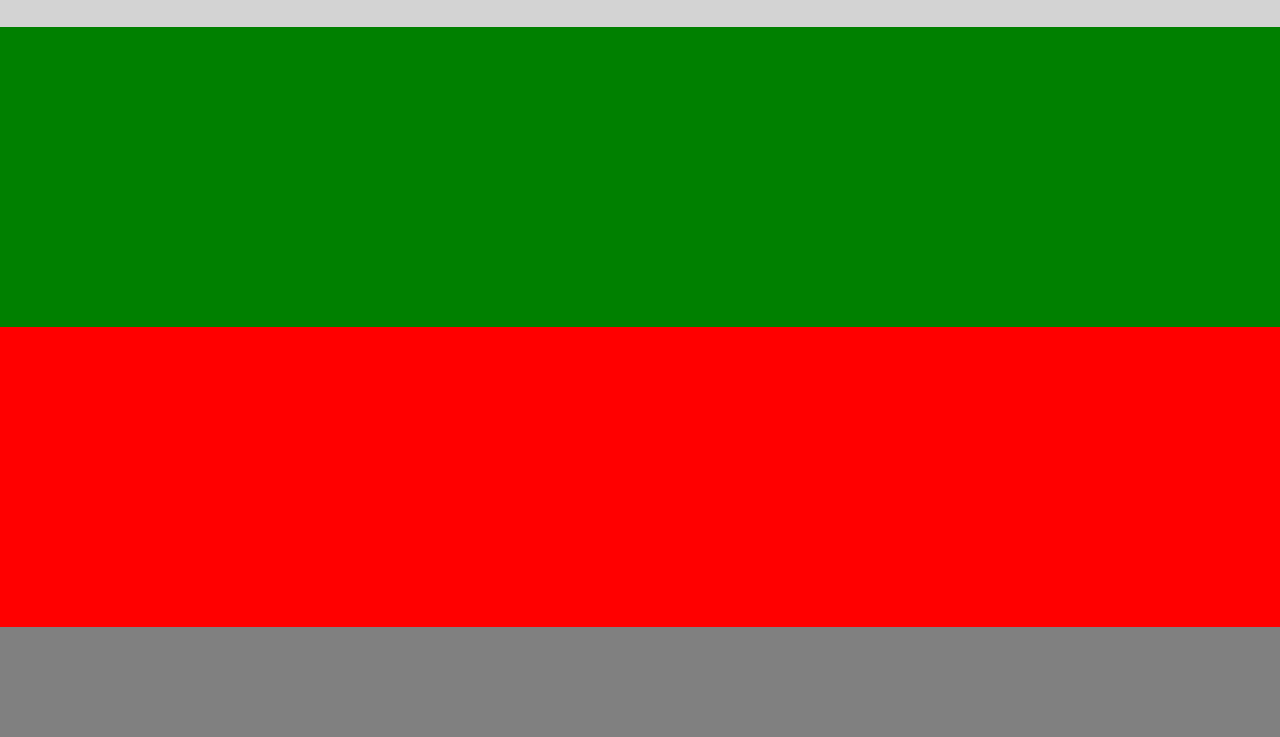
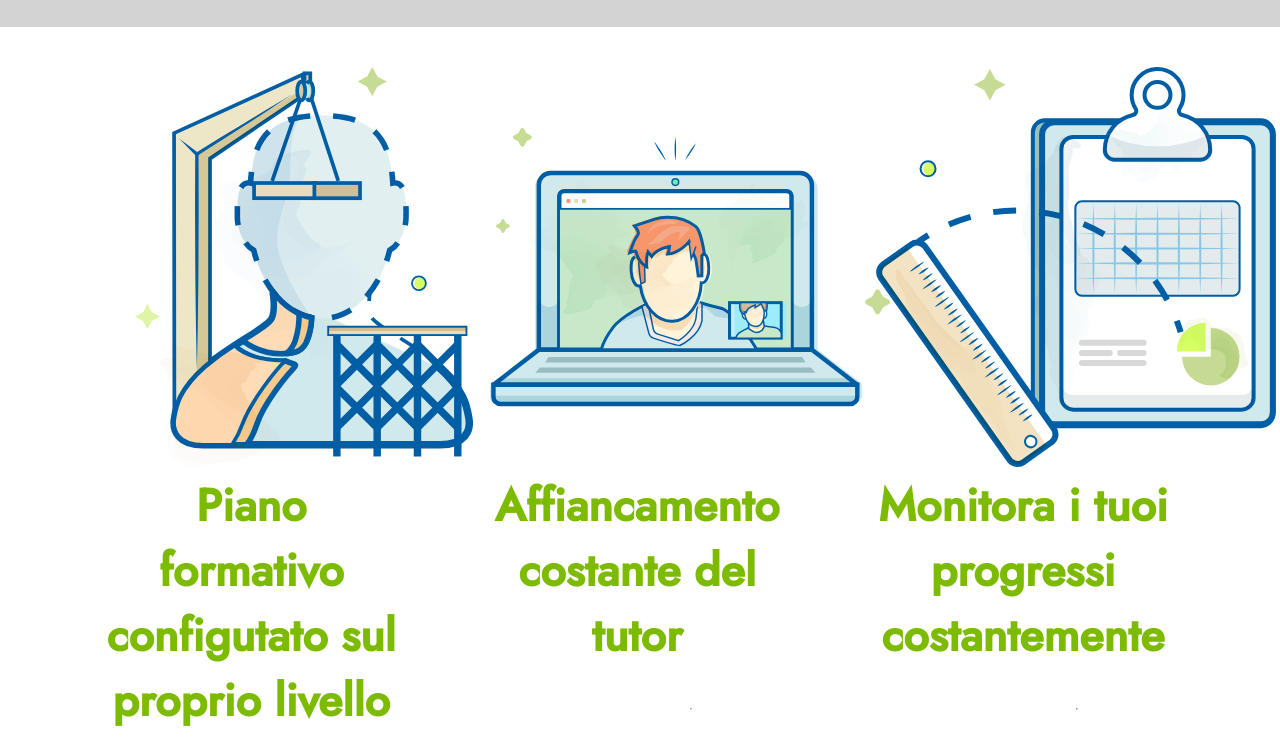
Before and after one commit to Ooal/html-css-fluentify, a plain HTML site: page index.html in a window 1280 px wide. Shown: the part 1066-1803 px from the top of the page. Drawn offline with Linux system fonts and the light colour scheme.

Commit message:
Prima sezione di contenuto

```diff
--- a/css/main.css
+++ b/css/main.css
@@ -15,6 +15,8 @@
 .centratura {
   padding: 0 5%;
 }
+
+
 
 /*header------------------------------------------------------- */
 
@@ -150,13 +152,44 @@ h2 {
 
 
 
+/* parte principale ---------------------------------------------*/
+
+
+.sinistra1, .centro1, .destra1, .sinistra2, .destra2, .sinistra3  {
+  float: left;
+}
+
+.sinistra1, .centro1, .destra1 {
+  width: 32.5%;
+}
+
+.centro1 {
+  margin: 0 1%;
+}
+
+.dimcent {
+  width: 400px;
+  height: 400px;
+
+}
+
+h3 {
+  font-size: 45px;
+  color: #7dbb02;
+}
+
+.contenuto {
+  text-align: center;
+  padding: 40px;
+}
+hr {
+  margin: 40px 200px;
+
+}
+
 
 /* parte principale */
-.sezione1 {
-  /* debug */
-  height: 300px;
-  background-color: green;
-}
+
 
 .sezione2 {
   /* debug */
--- a/index.html
+++ b/index.html
@@ -94,21 +94,36 @@
 
         <!-- colonna sinistra -->
 				<div class="sinistra1">
-
+					<div class="contenuto">
+						<img class="dimcent"src="img/fluentify-piano.svg" alt="">
+						<h3>Piano formativo configutato sul proprio livello</h3>
+						<hr>
+						<p class="grigio">Lorem ipsum dolor sit amet, consectetur adipisicing elit, sed do eiusmod tempor incididunt ut labore et dolore magna aliqua. Ut enim ad minim veniam, quis nostrud exercitation ullamco laboris nisi ut aliquip ex ea commodo consequat. Duis aute irure dolor in reprehenderit in voluptate velit esse cillum dolore eu fugiat nulla pariatur. Excepteur sint occaecat cupidatat non proident, sunt in culpa qui officia deserunt mollit anim id est laborum.</p>
+					</div>
 				</div>
         <!-- /colonna sinistra -->
 
 
         <!-- colonna centrale -->
 				<div class="centro1">
-
+					<div class="contenuto">
+						<img class="dimcent"src="img/fluentify-affiancamento.svg" alt="">
+						<h3>Affiancamento costante del tutor</h3>
+						<hr>
+						<p class="grigio">Lorem ipsum dolor sit amet, consectetur adipisicing elit, sed do eiusmod tempor incididunt ut labore et dolore magna aliqua. Ut enim ad minim veniam, quis nostrud exercitation ullamco laboris nisi ut aliquip ex ea commodo consequat. </p>
+					</div>
 				</div>
         <!-- /colonna centrale -->
 
 
         <!-- colonna destra -->
 				<div class="destra1">
-
+					<div class="contenuto">
+						<img class="dimcent"src="img/fluentify-monitora.svg" alt="">
+						<h3>Monitora i tuoi progressi costantemente</h3>
+						<hr>
+						<p class="grigio">Lorem ipsum dolor sit amet, consectetur adipisicing elit, sed do eiusmod tempor incididunt ut labore et dolore magna aliqua..</p>
+					</div>
 				</div>
         <!-- /colonna destra -->
 
```
